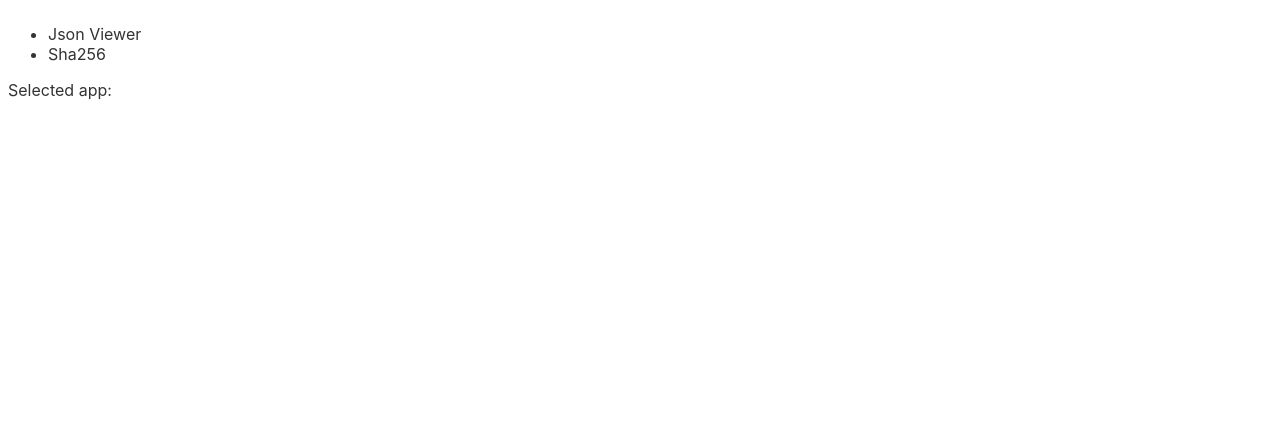
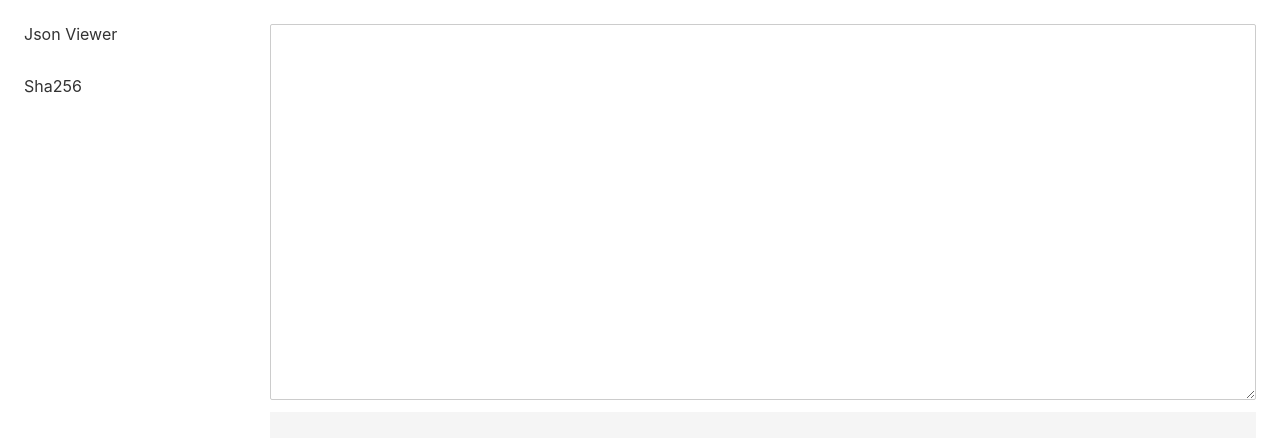
Before and after one commit to EdgarsJoja/swiss-army-app, a Svelte app: page / in a window 1280 px wide. Shown: the top 438 px of the page. Built offline with nearby package versions, Linux system fonts and the light colour scheme.

Commit message:
Sass support, TS support. Initial json viewer functionality.

```diff
--- a/package.json
+++ b/package.json
@@ -16,6 +16,7 @@
     "@rollup/plugin-typescript": "^8.0.0",
     "@tauri-apps/cli": "^1.0.0-beta.10",
     "@tsconfig/svelte": "^2.0.0",
+    "node-sass": "^6.0.1",
     "rollup": "^2.3.4",
     "rollup-plugin-css-only": "^3.1.0",
     "rollup-plugin-livereload": "^2.0.0",
@@ -23,7 +24,7 @@
     "rollup-plugin-terser": "^7.0.0",
     "svelte": "^3.0.0",
     "svelte-check": "^2.0.0",
-    "svelte-preprocess": "^4.0.0",
+    "svelte-preprocess": "^4.8.0",
     "tslib": "^2.0.0",
     "typescript": "^4.0.0"
   },
--- a/rollup.config.js
+++ b/rollup.config.js
@@ -63,7 +63,8 @@ export default {
 		commonjs(),
 		typescript({
 			sourceMap: !production,
-			inlineSources: !production
+			inlineSources: !production,
+			rootDir: './src'
 		}),
 		alias({
 			resolve: ['.svelte', '.js'],
--- a/src/App.svelte
+++ b/src/App.svelte
@@ -3,10 +3,28 @@
     import Content from './layout/Content.svelte';
 </script>
 
-<main>
-    <SideBar/>
-    <Content/>
-</main>
+<div class="wrapper">
+    <div class="sidebar">
+        <SideBar/>
+    </div>
+    <div class="content">
+        <Content/>
+    </div>
+</div>
 
-<style>
+<style lang="scss">
+    .wrapper {
+        height: 100%;
+
+        display: flex;
+
+        .sidebar {
+            width: 20%;
+        }
+
+        .content {
+            padding: 1em;
+            width: 80%;
+        }
+    }
 </style>
--- a/src/apps/JsonViewer.svelte
+++ b/src/apps/JsonViewer.svelte
@@ -1,7 +1,16 @@
 <script lang="ts">
     import Viewer from './json-viewer/components/Viewer.svelte';
+    import JsonInput from './json-viewer/components/JsonInput.svelte';
 </script>
 
-<main>
+<JsonInput/>
+<div class="json-viewer">
     <Viewer/>
-</main>
+</div>
+
+<style lang="scss">
+    .json-viewer {
+        padding: 2em;
+        background: #f5f5f5;
+    }
+</style>
--- /dev/null
+++ b/src/apps/json-viewer/components/JsonInput.svelte
@@ -0,0 +1,21 @@
+<script lang="ts">
+    import { json } from '../stores/json.js';
+
+    let jsonInput = $json;
+
+    /**
+     * Update JSON store value.
+     */
+    function updateJsonStore(): void {
+        json.set(jsonInput.toString());
+    }
+</script>
+
+<textarea class="json-input" bind:value={jsonInput} on:change={updateJsonStore}></textarea>
+
+<style lang="scss">
+    .json-input {
+        width: 100%;
+        height: 50%;
+    }
+</style>
--- a/src/apps/json-viewer/components/Viewer.svelte
+++ b/src/apps/json-viewer/components/Viewer.svelte
@@ -1,3 +1,103 @@
-<main>
-    This is viewer component!
-</main>
+<script lang="ts">
+    import { json2html } from '../functions/json2html';
+    import { json } from '../stores/json';
+    import { onDestroy } from 'svelte';
+
+    $: jsonInput = parseJsonInput($json);
+
+
+    const unsubscribe = json.subscribe(() => setTimeout(initJsonElements, 100));
+
+    function parseJsonInput(value: string): any {
+        let parsedValue = {};
+
+        try {
+            parsedValue = JSON.parse(preprocessJSON(value));
+        } catch (e) {
+            console.log('Oh no! Anyway...');
+        }
+
+        return parsedValue;
+    }
+
+    /**
+     * Create valid JSON string from given value.
+     */
+    function preprocessJSON(str): string {
+        return str.replace(
+            /("(\\.|[^"])*"|'(\\.|[^'])*')|(\w+)\s*:/g,
+            function (all, string, strDouble, strSingle, jsonLabel) {
+                if (jsonLabel) {
+                    return '"' + jsonLabel + '": ';
+                }
+                return all;
+            });
+    }
+
+    /**
+     * Get list of json object item.
+     */
+    function initJsonElements(): void {
+        document.querySelectorAll('.json-object-item').forEach(item => {
+            item.addEventListener('click', event => {
+                event.stopPropagation();
+
+                const target: Element = event.currentTarget as Element;
+
+                if (target.classList.contains('can-collapse')) {
+                    target.classList.toggle('collapsed');
+                }
+            });
+        });
+    }
+
+    onDestroy(unsubscribe);
+</script>
+
+<div class="wrapper">
+    {@html json2html(jsonInput)}
+</div>
+
+<style lang="scss">
+    $color-red: #D5896F;
+    $color-red-light: #DAB785;
+    $color-red-dark: #BE5937;
+    $color-green: #70A288;
+    $color-blue: #04395E;
+    $color-blue-dark: #031D44;
+    $color-grey: #999;
+
+    .wrapper {
+        :global(.json-object) {
+            list-style: none;
+        }
+
+        :global(.key) {
+            color: $color-blue-dark;
+        }
+
+        :global(.json-literal.number) {
+            color: $color-blue;
+        }
+
+        :global(.json-literal.string) {
+            color: $color-green;
+        }
+
+        :global(.json-literal.boolean) {
+            color: $color-red;
+        }
+
+        :global(.json-literal.null) {
+            color: $color-red-dark;
+        }
+
+        :global(.json-literal.undefined) {
+            color: $color-grey;
+        }
+
+        :global(.collapsed .value) {
+            display: none;
+        }
+    }
+</style>
--- /dev/null
+++ b/src/apps/json-viewer/functions/json2html.ts
@@ -0,0 +1,46 @@
+const json2html = (json): string => {
+    switch (typeof json) {
+        case 'object':
+            if (json === null) {
+                return parseNull(json);
+            }
+
+            return parseObject(json);
+        case 'number':
+        case 'boolean':
+        case 'undefined':
+            return parseLiteral(json);
+        case 'string':
+            return parseLiteral(parseString(json));
+        default:
+            return '???';
+    }
+};
+
+const parseLiteral = (json) => {
+    return `<span class="json-literal ${typeof json}">${json}</span>`;
+};
+
+const parseString = (json) => {
+    return `"${json}"`;
+};
+
+const parseObject = (json: object): string => {
+    let html = '';
+    for (const [key, value] of Object.entries(json)) {
+        html += `<li class="json-object-item ${typeof value === 'object' ? 'can-collapse' : ''}">
+                    <span class="key">${key}:</span>
+                    <span class="value">${json2html(value)}</span>
+                 </li>`;
+    }
+
+    return `<ul class="json-object">${html}</ul>`
+};
+
+const parseNull = (json): string => {
+    return `<span class="json-literal null">${json}</span>`;
+}
+
+export {
+    json2html
+};
--- /dev/null
+++ b/src/apps/json-viewer/stores/json.js
@@ -0,0 +1,8 @@
+import { writable } from 'svelte/store';
+
+const storageKey = 'json_viewer.json';
+
+const storedJson = localStorage.getItem(storageKey);
+export let json = writable(storedJson);
+
+json.subscribe(value => localStorage.setItem(storageKey, value));
--- a/src/layout/Content.svelte
+++ b/src/layout/Content.svelte
@@ -20,7 +20,12 @@
     $: selectedAppComponent = getAppEntryComponentByCode($selectedApp);
 </script>
 
-<main>
-    Selected app: {$selectedApp}
+<div class="wrapper">
     <svelte:component this={selectedAppComponent}/>
-</main>
+</div>
+
+<style lang="scss">
+    .wrapper {
+        height: 100%;
+    }
+</style>
--- a/src/layout/SideBar.svelte
+++ b/src/layout/SideBar.svelte
@@ -6,15 +6,39 @@
         { appCode: 'sha256', label: 'Sha256' },
     ];
 
-    const selectApp = (appCode: string) => {
+    // @todo: Keep this in memory.
+    selectApp('json_viewer');
+
+    /**
+     * Set global state for currently selected app.
+     *
+     * @param appCode App code.
+     */
+    function selectApp(appCode: string) {
         selectedApp.set(appCode);
     }
 </script>
 
-<main>
-    <ul>
-        {#each apps as app}
-            <li on:click={ () => selectApp(app.appCode) }>{app.label}</li>
-        {/each}
-    </ul>
-</main>
+<div class="wrapper">
+    {#each apps as app}
+        <div class="app" on:click={ () => selectApp(app.appCode) }>{app.label}</div>
+    {/each}
+</div>
+
+<style lang="scss">
+    .wrapper {
+        height: 100%;
+        display: flex;
+        flex-direction: column;
+        position: relative;
+
+        .app {
+            padding: 1em;
+            cursor: pointer;
+
+            &:hover {
+                background: #eee;
+            }
+        }
+    }
+</style>
```
Also changed, not shown: 2 other files (tests, documents, lock files or other folders).
